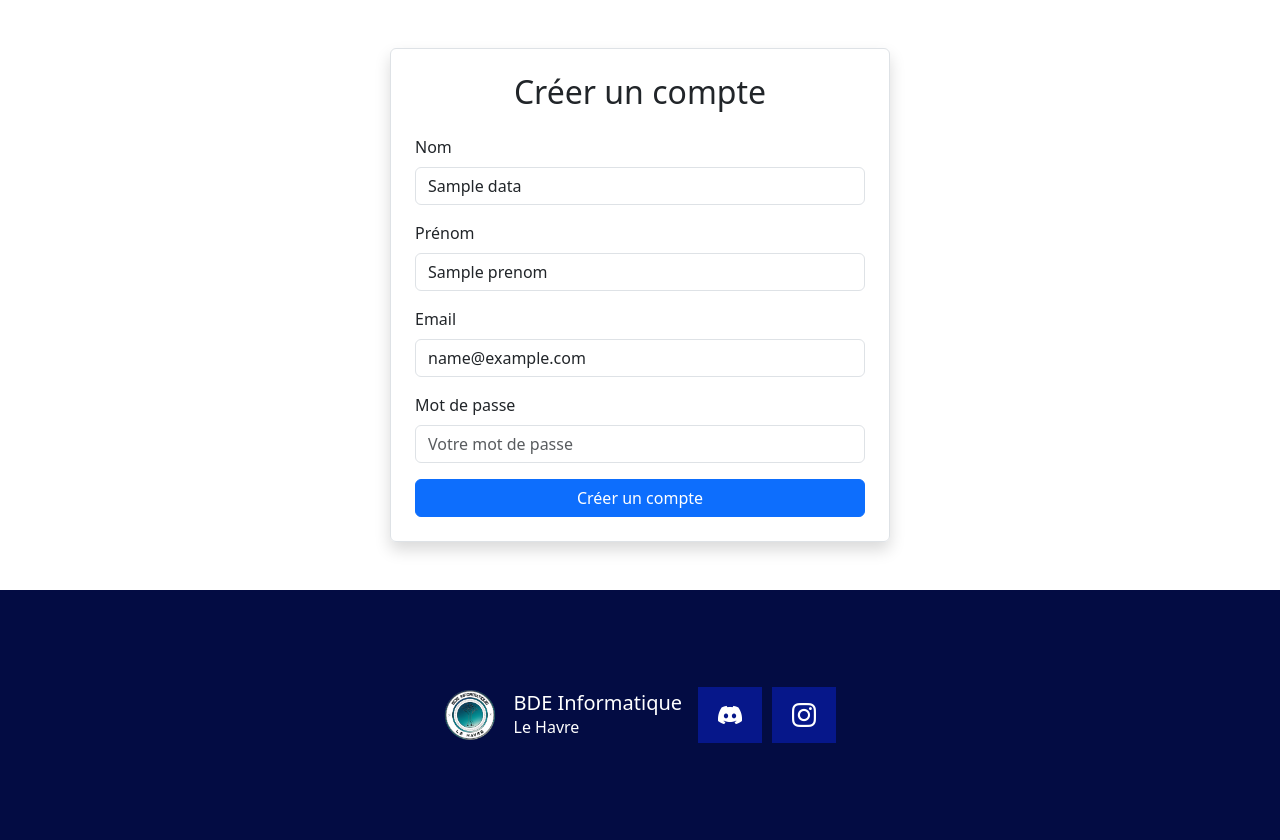
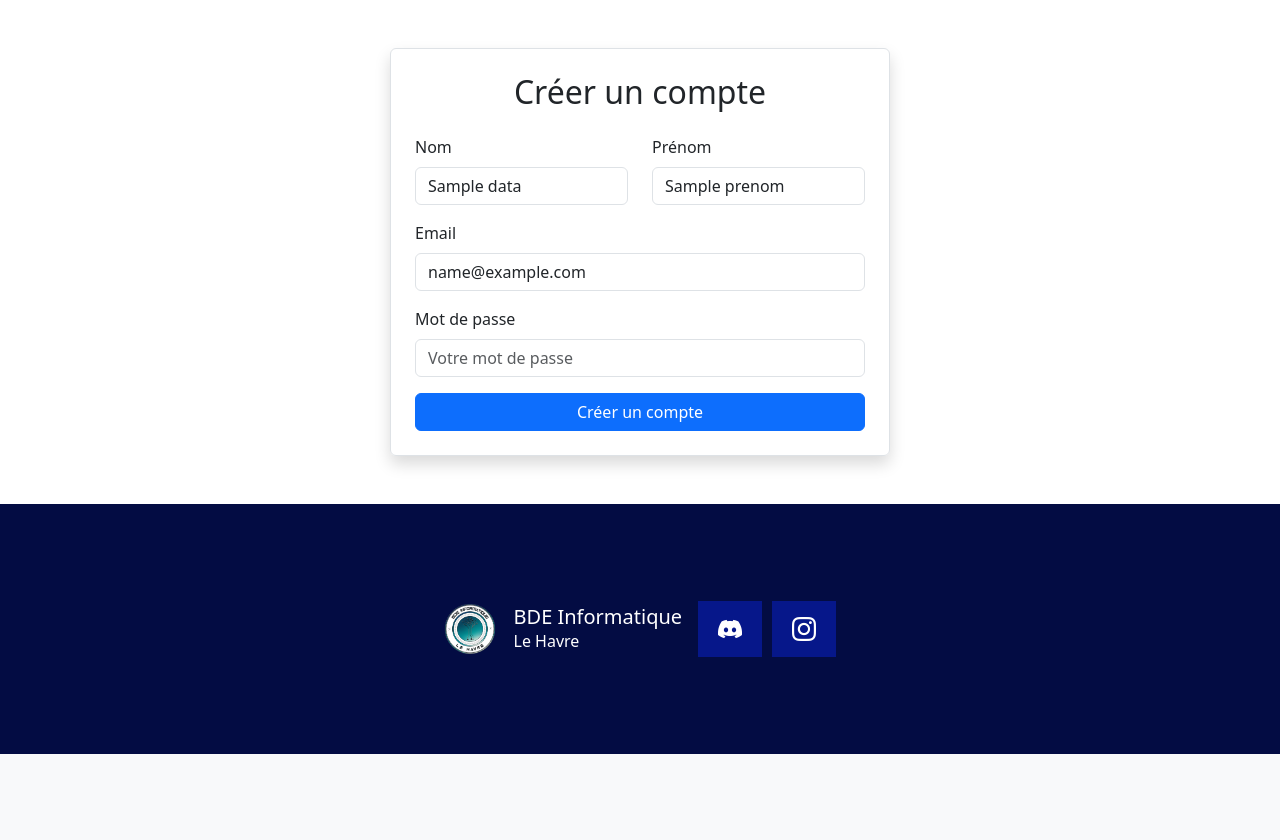
Before and after one commit to LucasLgLsGit/SAE4.01, a PHP site: template app/views/user/signUp.html.twig in a window 1280 px wide. Shown: the part 76-916 px from the top of the page. After the commit the page ends 830 px from the top, so only its background shows below. Run offline with PHP 8.4, Linux system fonts and the light colour scheme; the template is opened without the code that fills it: most values are stand-ins (such as "Sample title", 1, 10 or a date in 2020); some libraries are stand-ins or nearby versions.

Commit message:
Modif mise en page signUp

```diff
--- a/app/views/user/signUp.html.twig
+++ b/app/views/user/signUp.html.twig
@@ -19,14 +19,15 @@
 		{% endif %}
 		<h2 class="text-center mb-4">Créer un compte</h2>
 
-		<div class="mb-3">
-			<label for="nom" class="form-label">Nom</label>
-			<input type="text" class="form-control" id="nom" name="nom" required placeholder="Votre nom" value="{{data.nom}}" required>
-		</div>
-
-		<div class="mb-3">
-			<label for="prenom" class="form-label">Prénom</label>
-			<input type="text" class="form-control" id="prenom" name="prenom" required placeholder="Votre prénom" value="{{data.prenom}}" required>
+		<div class="row mb-3">
+			<div class="col-md-6">
+				<label for="nom" class="form-label">Nom</label>
+				<input type="text" class="form-control" id="nom" name="nom" required placeholder="Votre nom" value="{{ data.nom }}">
+			</div>
+			<div class="col-md-6">
+				<label for="prenom" class="form-label">Prénom</label>
+				<input type="text" class="form-control" id="prenom" name="prenom" required placeholder="Votre prénom" value="{{ data.prenom }}">
+			</div>
 		</div>
 
 		<div class="mb-3">
```
